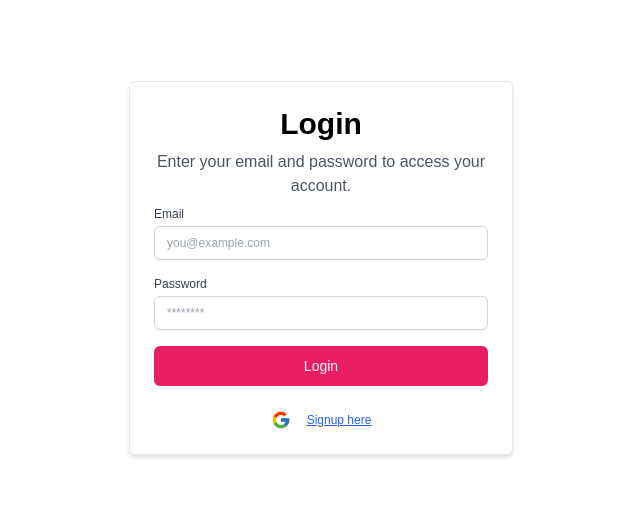
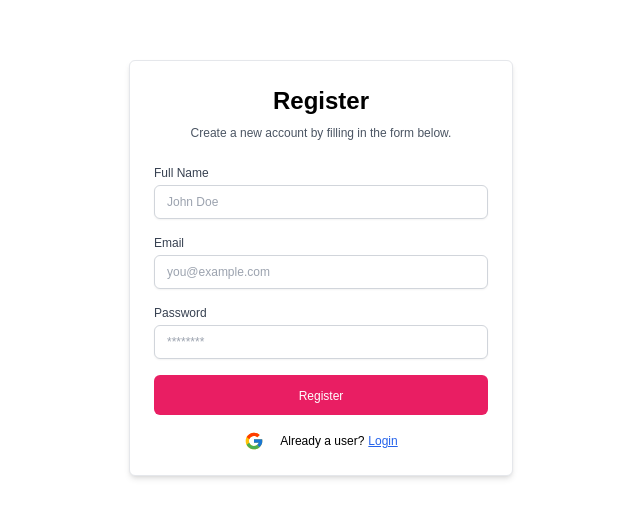
Before and after one commit to HarshitSinghT0mar/BookMyBus, a React (Vite) app: page /signup in a window 1280 px wide. Shown: the part 132-650 px from the top of the page, without its empty margins (319-959 px from the left). Built offline with nearby package versions, Linux system fonts and the light colour scheme; no server answers.

Commit message:
feat: setup routing with login signup

```diff
--- a/src/App.jsx
+++ b/src/App.jsx
@@ -1,11 +1,11 @@
 import './App.css'
-import AuthForm from './components/authForm'
+import Router from './router'
 
 function App() {
 
   return (
     <div className='app-container w-screen h-screen flex items-center justify-center font-primaryFont'>
-      <AuthForm />
+      <Router />
     </div>
   )
 }
--- a/src/components/login/index.jsx
+++ b/src/components/login/index.jsx
@@ -1,13 +1,17 @@
 import { FcGoogle } from "react-icons/fc";
 import PrimaryButton from "../ui/button/primaryButton";
 import Input from "../ui/input";
+import { Link } from "react-router-dom";
 
 const LoginForm = () => {
 
     return (
-        <div className="flex flex-col gap-2">
-            <h2 className="text-3xl font-semibold text-center">{`Login`}</h2>
-            <p className="text-center text-gray-600">{`Enter your email and password to access your account.`}</p>
+        <div className="w-full max-w-sm p-6 bg-white rounded-md shadow-md border border-solid">
+            <div className="flex flex-col gap-4">
+                <div className="flex flex-col">
+                    <h2 className="text-2xl font-semibold text-center">{`Login`}</h2>
+                    <p className="text-center text-gray-600 text-xs mt-1">{`Enter your email and password to access your account.`}</p>
+                </div>
                 <form className="">
                     <Input
                         label="Email"
@@ -23,9 +27,12 @@ const LoginForm = () => {
                         <span className="text-sm">{`Login`}</span>
                     </PrimaryButton>
                 </form>
-            <div className="self-center flex gap-4 items-center mt-4">
+                <div className="self-center flex gap-4 items-center mt-2">
                     <FcGoogle className="cursor-pointer text-xl" />
+                    <Link to={'/signup'}>
                         <span className="underline text-blue-600 text-xs cursor-pointer">{`Signup here`}</span>
+                    </Link>
+                </div>
             </div>
         </div>
     );
--- a/src/components/registerForm/index.jsx
+++ b/src/components/registerForm/index.jsx
@@ -1,13 +1,16 @@
 import { FcGoogle } from "react-icons/fc";
 import Input from "../ui/input";
 import { useRegisterFormController } from "./registerForm.controller";
+import { Link } from "react-router-dom";
+import PrimaryButton from "../ui/button/primaryButton";
 
 const RegisterForm = () => {
     const { registerUser, handleUserInput, registerFormData } = useRegisterFormController()
     return (
-        <>
-            <h2 className="text-3xl font-semibold text-center">Register</h2>
-            <p className="mt-2 text-center text-gray-600">Create a new account by filling in the form below.</p>
+        <div className="w-full max-w-sm p-6 bg-white rounded-md shadow-md border border-solid">
+            <div className="flex flex-col">
+                <h2 className="text-2xl font-semibold text-center">{`Register`}</h2>
+                <p className="mt-2 text-center text-gray-600 text-xs">{`Create a new account by filling in the form below.`}</p>
                 <form onSubmit={registerUser} className="mt-6">
                     <Input
                         label="Full Name"
@@ -29,18 +32,22 @@ const RegisterForm = () => {
                         onChange={handleUserInput}
                         placeholder="********"
                     />
-                <button
-                    type="submit"
-                    className="w-full px-4 py-2 text-white bg-primary rounded-md hover:bg-pink-700 focus:outline-none"
-                >
-                    {`Register`}
-                </button>
+                    <PrimaryButton onClick={registerUser}>
+                        <span className="text-xs">{`Register`}</span>
+                    </PrimaryButton>
+
+                </form>
                 <div className="self-center flex gap-4 items-center mt-4 cursor-pointer" >
                     <FcGoogle className="cursor-pointer text-xl" />
-                    <span className="underline text-blue-600 text-xs">Already a user? Login</span>
+                    <div className="text-xs flex gap-1">
+                        <span className="">{`Already a user?`}</span>
+                        <Link to={'/login'}>
+                            <span className="underline text-blue-600 ">{`Login`}</span>
+                        </Link>
                     </div>
-            </form>
-        </>
+                </div>
+            </div>
+        </div>
     );
 };
 
--- a/src/main.jsx
+++ b/src/main.jsx
@@ -2,9 +2,13 @@ import { StrictMode } from 'react'
 import { createRoot } from 'react-dom/client'
 import App from './App.jsx'
 import './index.css'
+import { BrowserRouter } from 'react-router-dom'
 
 createRoot(document.getElementById('root')).render(
   <StrictMode>
-    <App />
+    <BrowserRouter >
+      <App />
+    </BrowserRouter>
+
   </StrictMode>,
 )
--- a/src/router/index.jsx
+++ b/src/router/index.jsx
@@ -5,7 +5,7 @@ const Router = () => {
     return (
         <Routes>
             {publicRoutes?.map((route) => {
-                return <Route key={route?.path} element={route?.component} />
+                return <Route key={route?.path} path={route?.path} element={route?.component} />
             })}
         </Routes>
     )
--- a/src/router/publicRoutes.data.js
+++ /dev/null
@@ -1,17 +0,0 @@
-import LoginForm from "../components/login"
-import RegisterForm from "../components/registerForm"
-
-export const publicRoutes = () => {
-    return [
-        {
-            path: '/login',
-            component: <LoginForm />,
-            role: ['user'],
-        },
-        {
-            path: '/signup',
-            component: <RegisterForm />,
-            role: ['user'],
-        },
-    ]
-}
--- /dev/null
+++ b/src/router/publicRoutes.data.jsx
@@ -0,0 +1,15 @@
+import LoginForm from "../components/login"
+import RegisterForm from "../components/registerForm"
+
+export const publicRoutes = [
+    {
+        path: '/login',
+        component: <LoginForm />,
+        role: ['user'],
+    },
+    {
+        path: '/signup',
+        component: <RegisterForm />,
+        role: ['user'],
+    },
+]
```
Lines whose indentation alone changed are shown as unchanged.
